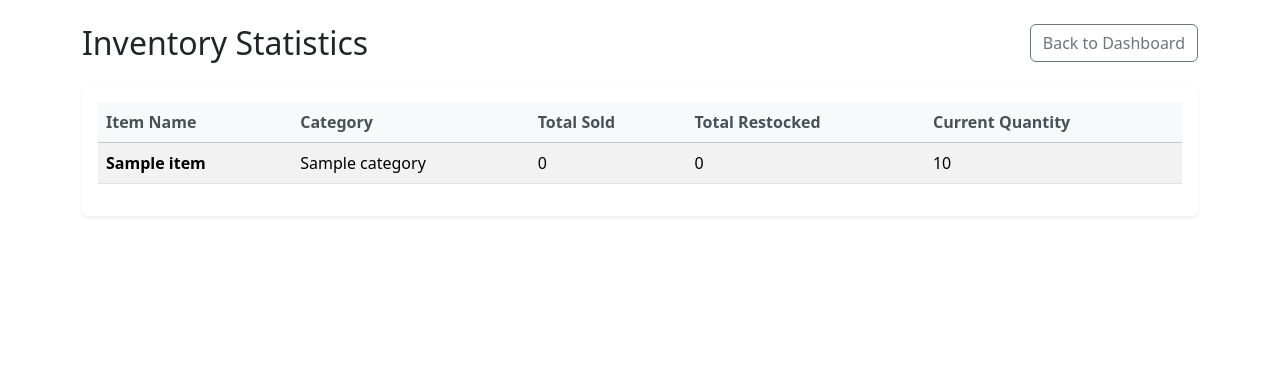
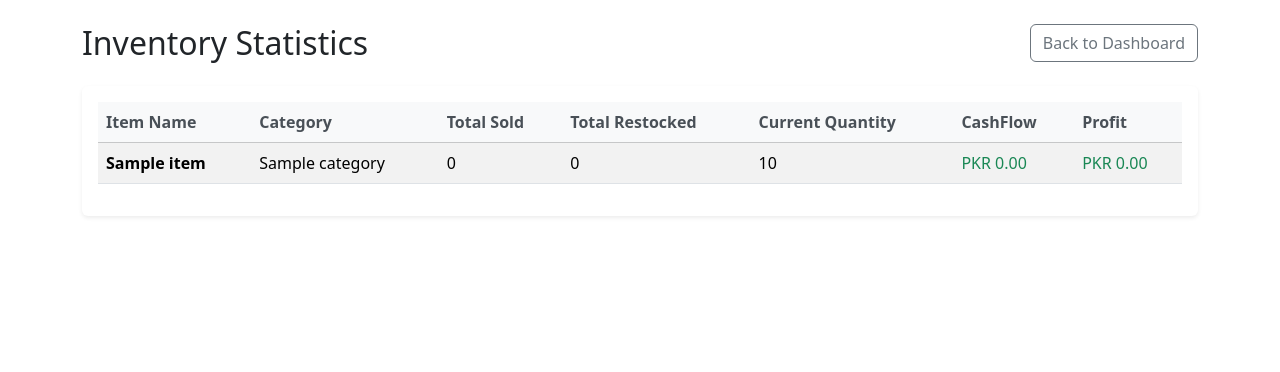
Before and after one commit to altair13421/DjPOS, a Django app: page /inventory/stats/ in a window 1280 px wide. Shown: the part 56-428 px from the top of the page. Run offline with Django 5.2, Linux system fonts and the light colour scheme; tables that the repository leaves empty hold one stand-in row (values such as "Sample post"); data that the repository does not hold is empty.

Commit message:
feat: added cashflow, and profit to stats.

```diff
--- a/inventory/models.py
+++ b/inventory/models.py
@@ -87,6 +87,8 @@ class StockLog(models.Model):
     item = models.ForeignKey(Item, on_delete=models.CASCADE, related_name='stock_logs')
     change_quantity = models.IntegerField()  # Positive for add, negative for remove
     reason = models.CharField(max_length=50, choices=StockChangeReason.choices)
+    revenue = models.DecimalField(max_digits=12, decimal_places=2, default=0)
+    cost = models.DecimalField(max_digits=12, decimal_places=2, default=0)
     note = models.TextField(blank=True)
     created_at = models.DateTimeField(auto_now_add=True)
 
--- a/inventory/views.py
+++ b/inventory/views.py
@@ -4,6 +4,7 @@ from django.contrib.messages.views import SuccessMessageMixin
 from django.db import transaction
 from django.urls import reverse_lazy
 from django.db.models import Sum, Q
+from decimal import Decimal
 from django.db.models.functions import Coalesce
 from django.views.generic import (
     TemplateView,
@@ -224,11 +225,20 @@ class InventoryStatsView(TemplateView):
             total_restocked=Coalesce(
                 Sum('stock_logs__change_quantity', filter=Q(stock_logs__reason=StockChangeReason.RESTOCK)),
                 0
-            )
+            ),
+            total_revenue=Coalesce(
+                Sum('stock_logs__revenue', filter=Q(stock_logs__reason=StockChangeReason.SALE)),
+                Decimal('0.00')
+            ),
+            total_cost=Coalesce(
+                Sum('stock_logs__cost', filter=Q(stock_logs__reason=StockChangeReason.SALE)),
+                Decimal('0.00')
+            ) # We only consider the cost at the time of sale.
         ).select_related('category').order_by('name'))
 
         for item in items:
             item.total_sold = -item.total_sold_raw if item.total_sold_raw else 0
+            item.profit = item.total_revenue - item.total_cost
 
         context['items'] = items
         return context
--- a/templates/inventory/stats.html
+++ b/templates/inventory/stats.html
@@ -18,6 +18,8 @@
             <th>Total Sold</th>
             <th>Total Restocked</th>
             <th>Current Quantity</th>
+            <th>CashFlow</th>
+            <th>Profit</th>
           </tr>
         </thead>
         <tbody>
@@ -28,10 +30,14 @@
             <td>{{ item.total_sold }}</td>
             <td>{{ item.total_restocked }}</td>
             <td>{{ item.quantity }}</td>
+            <td class="text-success">PKR {{ item.total_revenue|floatformat:2 }}</td>
+            <td class="{% if item.profit >= 0 %}text-success{% else %}text-danger{% endif %}">
+              PKR {{ item.profit|floatformat:2 }}
+            </td>
           </tr>
           {% empty %}
           <tr>
-            <td colspan="5" class="text-center text-muted">No items found.</td>
+            <td colspan="7" class="text-center text-muted">No items found.</td>
           </tr>
           {% endfor %}
         </tbody>
```
Also changed, not shown: utils/stock_manager.py (+28 -4 lines), inventory/migrations/0002_stocklog_cost_stocklog_revenue.py (added).
